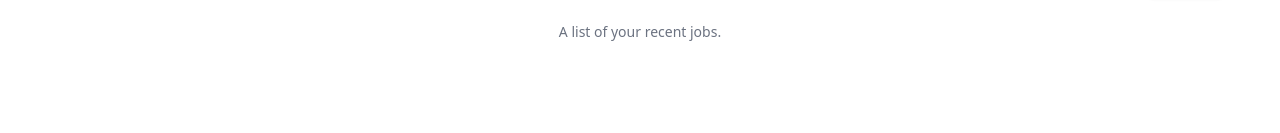
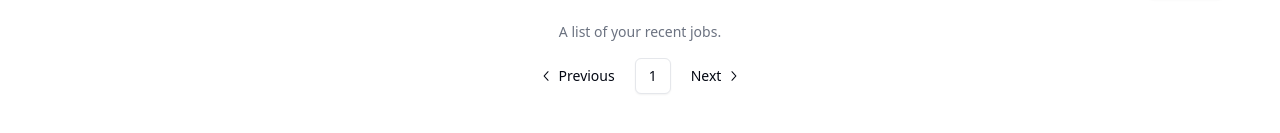
Before and after one commit to komal-m-raut/logic-systems-job-card, a Next.js app: page / in a window 1280 px wide. Shown: the part 203-336 px from the top of the page. Built offline with nearby package versions, Linux system fonts and the light colour scheme.

Commit message:
feat: add pagination

```diff
--- a/components/customer-form/Customer.tsx
+++ b/components/customer-form/Customer.tsx
@@ -30,11 +30,9 @@
     password: 'password123',
     receivedBy: 'Jane Smith',
   },
-  // Add more sample data as needed
 ];
 
 const Customer = () => {
-
   const exportToCSV = () => {
     const columns = [
       'Job No',
--- a/components/customer-table/CustomerTable.tsx
+++ b/components/customer-table/CustomerTable.tsx
@@ -1,4 +1,4 @@
-import React from 'react';
+import React, { useState } from 'react';
 import {
   Table,
   TableBody,
@@ -10,6 +10,15 @@
 } from '@/components/ui/table';
 import CustomerDetailsModal from './CustomerDetailsModal';
 import { CustomerData } from '@/types/jobs.types';
+import {
+  Pagination,
+  PaginationContent,
+  PaginationItem,
+  PaginationLink,
+  PaginationPrevious,
+  PaginationNext,
+  PaginationEllipsis,
+} from '@/components/ui/pagination';
 
 const headers = [
   'Job No',
@@ -24,12 +33,24 @@
   'Info',
 ];
 
-
 interface CustomerTableProps {
   data: CustomerData[];
 }
 
 const CustomerTable: React.FC<CustomerTableProps> = ({ data }) => {
+  const [currentPage, setCurrentPage] = useState(1);
+  const itemsPerPage = 1;
+
+  const totalPages = Math.ceil(data.length / itemsPerPage);
+  const currentData = data.slice(
+    (currentPage - 1) * itemsPerPage,
+    currentPage * itemsPerPage
+  );
+
+  const handlePageChange = (page: number) => {
+    setCurrentPage(page);
+  };
+
   return (
     <div>
       <div className="flex items-center justify-between"></div>
@@ -48,7 +69,7 @@
           </TableRow>
         </TableHeader>
         <TableBody>
-          {data.map((item) => (
+          {currentData.map((item) => (
             <TableRow key={item.id}>
               <TableCell className="font-medium">{item.jobNo}</TableCell>
               <TableCell>{item.customerName}</TableCell>
@@ -66,6 +87,26 @@
           ))}
         </TableBody>
       </Table>
+      <Pagination className="mt-4">
+        <PaginationContent>
+          <PaginationPrevious
+            onClick={() => handlePageChange(Math.max(currentPage - 1, 1))}
+          />
+          {[...Array(totalPages)].map((_, index) => (
+            <PaginationItem key={index}>
+              <PaginationLink
+                isActive={index + 1 === currentPage}
+                onClick={() => handlePageChange(index + 1)}
+              >
+                {index + 1}
+              </PaginationLink>
+            </PaginationItem>
+          ))}
+          <PaginationNext
+            onClick={() => handlePageChange(Math.min(currentPage + 1, totalPages))}
+          />
+        </PaginationContent>
+      </Pagination>
     </div>
   );
 };
--- /dev/null
+++ b/components/ui/pagination.tsx
@@ -0,0 +1,121 @@
+import * as React from "react"
+import {
+  ChevronLeftIcon,
+  ChevronRightIcon,
+  DotsHorizontalIcon,
+} from "@radix-ui/react-icons"
+
+import { cn } from "@/lib/utils"
+import { ButtonProps, buttonVariants } from "@/components/ui/button"
+
+const Pagination = ({ className, ...props }: React.ComponentProps<"nav">) => (
+  <nav
+    role="navigation"
+    aria-label="pagination"
+    className={cn("mx-auto flex w-full justify-center", className)}
+    {...props}
+  />
+)
+Pagination.displayName = "Pagination"
+
+const PaginationContent = React.forwardRef<
+  HTMLUListElement,
+  React.ComponentProps<"ul">
+>(({ className, ...props }, ref) => (
+  <ul
+    ref={ref}
+    className={cn("flex flex-row items-center gap-1", className)}
+    {...props}
+  />
+))
+PaginationContent.displayName = "PaginationContent"
+
+const PaginationItem = React.forwardRef<
+  HTMLLIElement,
+  React.ComponentProps<"li">
+>(({ className, ...props }, ref) => (
+  <li ref={ref} className={cn("", className)} {...props} />
+))
+PaginationItem.displayName = "PaginationItem"
+
+type PaginationLinkProps = {
+  isActive?: boolean
+} & Pick<ButtonProps, "size"> &
+  React.ComponentProps<"a">
+
+const PaginationLink = ({
+  className,
+  isActive,
+  size = "icon",
+  ...props
+}: PaginationLinkProps) => (
+  <a
+    aria-current={isActive ? "page" : undefined}
+    className={cn(
+      buttonVariants({
+        variant: isActive ? "outline" : "ghost",
+        size,
+      }),
+      className
+    )}
+    {...props}
+  />
+)
+PaginationLink.displayName = "PaginationLink"
+
+const PaginationPrevious = ({
+  className,
+  ...props
+}: React.ComponentProps<typeof PaginationLink>) => (
+  <PaginationLink
+    aria-label="Go to previous page"
+    size="default"
+    className={cn("gap-1 pl-2.5", className)}
+    {...props}
+  >
+    <ChevronLeftIcon className="h-4 w-4" />
+    <span>Previous</span>
+  </PaginationLink>
+)
+PaginationPrevious.displayName = "PaginationPrevious"
+
+const PaginationNext = ({
+  className,
+  ...props
+}: React.ComponentProps<typeof PaginationLink>) => (
+  <PaginationLink
+    aria-label="Go to next page"
+    size="default"
+    className={cn("gap-1 pr-2.5", className)}
+    {...props}
+  >
+    <span>Next</span>
+    <ChevronRightIcon className="h-4 w-4" />
+  </PaginationLink>
+)
+PaginationNext.displayName = "PaginationNext"
+
+const PaginationEllipsis = ({
+  className,
+  ...props
+}: React.ComponentProps<"span">) => (
+  <span
+    aria-hidden
+    className={cn("flex h-9 w-9 items-center justify-center", className)}
+    {...props}
+  >
+    <DotsHorizontalIcon className="h-4 w-4" />
+    <span className="sr-only">More pages</span>
+  </span>
+)
+PaginationEllipsis.displayName = "PaginationEllipsis"
+
+export {
+  Pagination,
+  PaginationContent,
+  PaginationLink,
+  PaginationItem,
+  PaginationPrevious,
+  PaginationNext,
+  PaginationEllipsis,
+}
```
